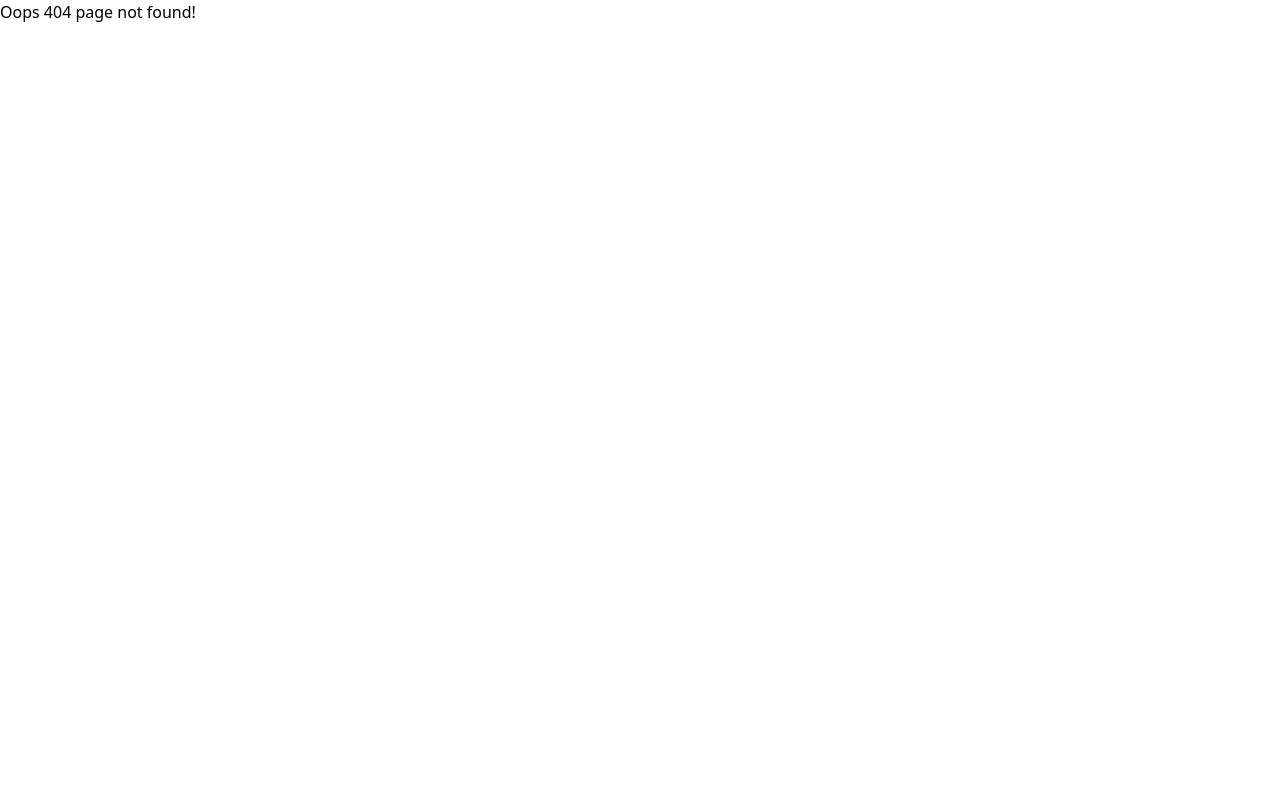
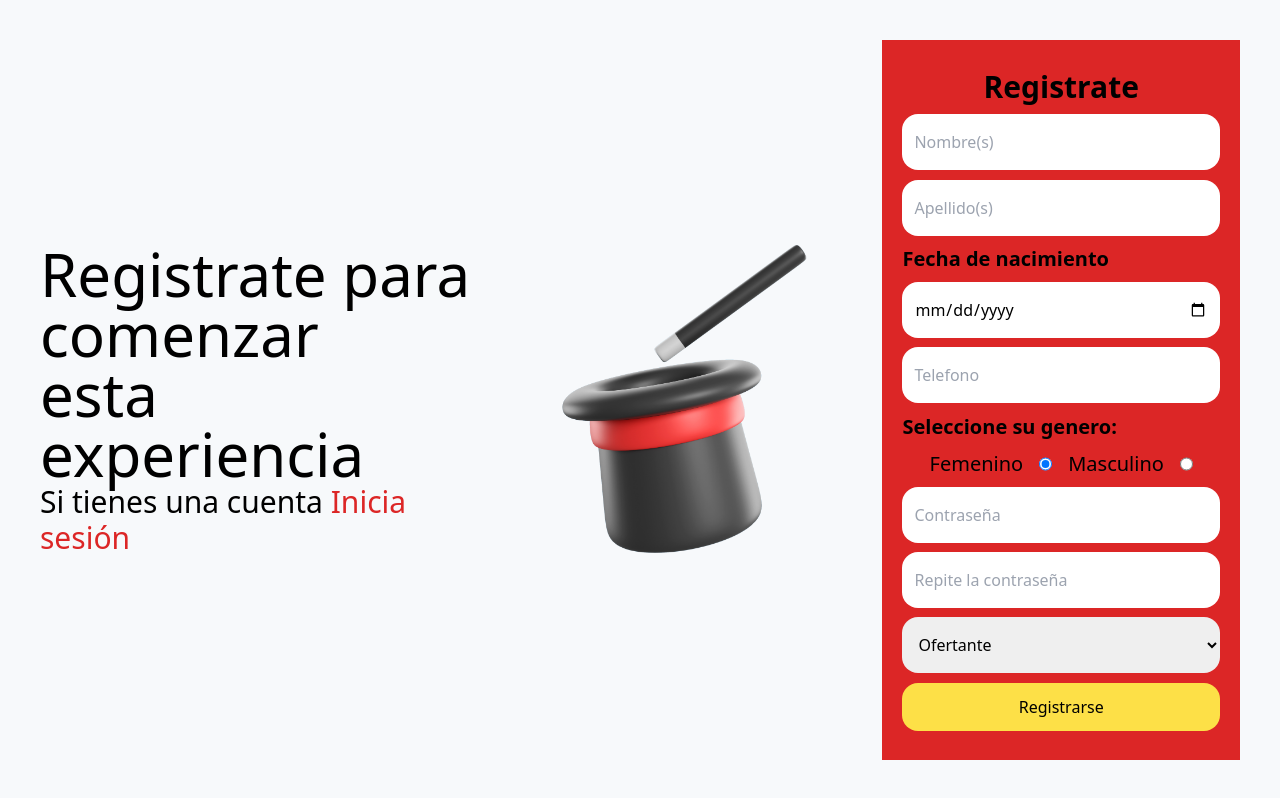
Before and after one commit to Andresssg/FrontendTalentPlace, a React (Vite) app: page /register in a window 1280 px wide. Before the commit this address had no page. Built offline with nearby package versions, Linux system fonts and the light colour scheme.

Commit message:
Add initial routes and Make a basic register page

```diff
--- a/src/App.jsx
+++ b/src/App.jsx
@@ -1,16 +1,19 @@
 import { BrowserRouter, Routes, Route } from 'react-router-dom'
 import Login from './pages/Login'
+import NotFound from './pages/NotFound'
+import Landing from './pages/Landing'
+import Register from './pages/Register'
 
 function App () {
   return (
     <BrowserRouter>
       <Routes>
-        <Route path='/' element={<h1>Bienvenido a Talent Place</h1>} />
+        <Route path='/' element={<Landing />} />
         <Route path='/login' element={<Login />} />
-        <Route path='*' element={<h1>Oops 404 page not found!</h1>} />
+        <Route path='/register' element={<Register />} />
+        <Route path='*' element={<NotFound />} />
       </Routes>
     </BrowserRouter>
-
   )
 }
 
--- /dev/null
+++ b/src/pages/Landing.jsx
@@ -0,0 +1,16 @@
+import { useState } from 'react'
+import { NavLink } from 'react-router-dom'
+
+function Landing () {
+  const [count, setCount] = useState(0)
+  return (
+    <div>
+      <h1>Bienvenido a Talent Place</h1>
+      <p>Clicks: {count}</p>
+      <button className='p-1 bg-red-600 rounded-xl' onClick={() => setCount(count + 1)}>Contador</button>
+      <NavLink to='/register'>Registrarse nav link</NavLink>
+    </div>
+  )
+}
+
+export default Landing
--- a/src/pages/Login.jsx
+++ b/src/pages/Login.jsx
@@ -1,12 +1,10 @@
-import { useState } from 'react'
 
 function Login () {
-  const [count, setCount] = useState(0)
   return (
-    <div>
-      <h1 className='bg-red-500'>Talent Place</h1>
-      <p>Clicks: {count}</p>
-      <button className='p-1 bg-red-600 rounded-xl' onClick={() => setCount(count + 1)}>Contador</button>
+    <div className='min-h-screen min-w-full bg-[#f7f9fb] flex flex-col justify-center items-center'>
+      <div className='bg-red-600 w-2/6 h-96'>
+        <h1>Login</h1>
+      </div>
     </div>
   )
 }
--- /dev/null
+++ b/src/pages/NotFound.jsx
@@ -0,0 +1,5 @@
+function NotFound () {
+  return <h1>Page not Found</h1>
+}
+
+export default NotFound
--- /dev/null
+++ b/src/pages/Register.jsx
@@ -0,0 +1,37 @@
+import hat from '../assets/hat.svg'
+
+function Register () {
+  return (
+    <div className='min-h-screen w-full bg-[#f7f9fb] flex flex-col lg:flex-row justify-evenly items-center p-10'>
+      <section className=''>
+        <h1 className='text-5xl lg:text-6xl'>Registrate para comenzar<br />esta experiencia</h1>
+        <p className='text-xl lg:text-3xl'>Si tienes una cuenta <span className='text-red-600'>Inicia sesión</span></p>
+      </section>
+      <img src={hat} alt='hat image' className='w-2/3 lg:w-1/3' />
+      <form className='flex flex-col justify-evenly w-[35rem] h-[45rem] p-5 bg-red-600'>
+        <h2 className='text-center text-3xl font-bold'>Registrate</h2>
+        <input className='h-14 p-3 rounded-2xl' type='text' placeholder='Nombre(s)' required />
+        <input className='h-14 p-3 rounded-2xl' type='text' placeholder='Apellido(s)' />
+        <label className='text-xl font-bold' htmlFor='birthdate'>Fecha de nacimiento</label>
+        <input className='h-14 p-3 rounded-2xl' type='date' id='birthdate' />
+        <input className='h-14 p-3 rounded-2xl' type='tel' placeholder='Telefono' />
+        <p className='text-xl font-bold'>Seleccione su genero:</p>
+        <div className='flex justify-center gap-x-4 text-xl'>
+          <label htmlFor='radio-female'>Femenino</label>
+          <input type='radio' name='gender' id='radio-female' checked />
+          <label htmlFor='radio-male'>Masculino</label>
+          <input type='radio' name='gender' id='radio-male' />
+        </div>
+        <input className='h-14 p-3 rounded-2xl' type='password' placeholder='Contraseña' />
+        <input className='h-14 p-3 rounded-2xl' type='password' placeholder='Repite la contraseña' />
+        <select className='h-14 p-3 rounded-2xl'>
+          <option value='ofertante'>Ofertante</option>
+          <option value='solicitante'>Solicitante</option>
+        </select>
+        <input className='h-12 p-3 bg-yellow-300 rounded-2xl cursor-pointer' type='button' value='Registrarse' />
+      </form>
+    </div>
+  )
+}
+
+export default Register
```
Also changed, not shown: src/assets/hat.png (added), src/assets/hat.svg (added).
